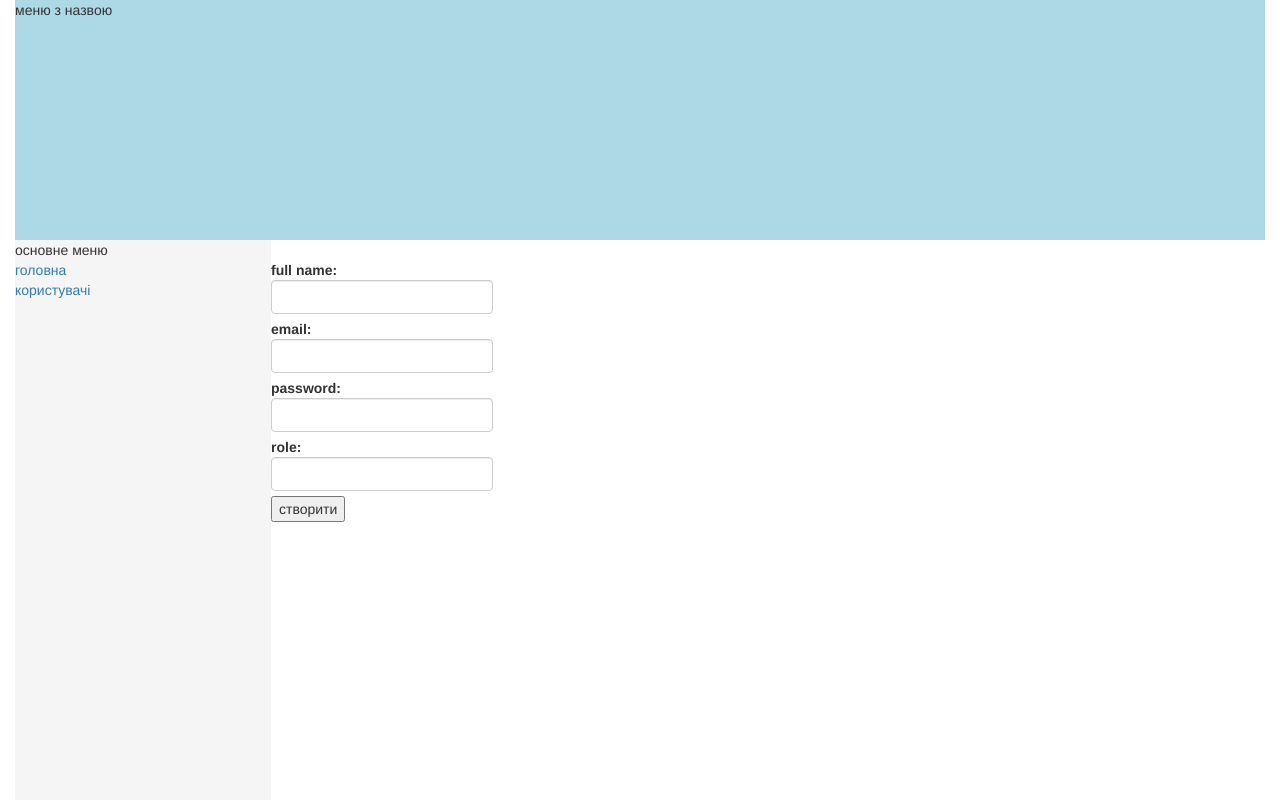
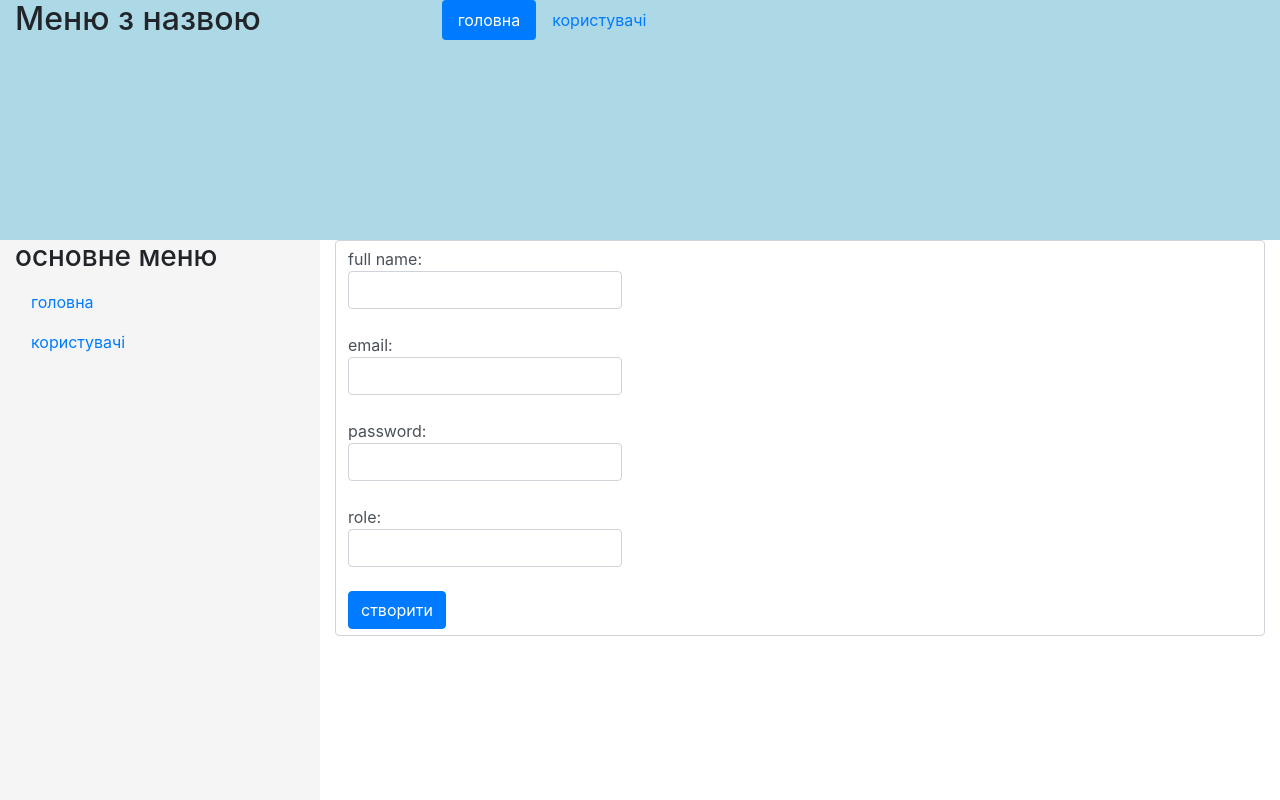
Before and after one commit to mm1krob/test, a plain HTML site: page index.html in a window 1280 px wide. Drawn offline with nearby package versions, Linux system fonts and the light colour scheme.

Commit message:
Update index.html

```diff
--- a/index.html
+++ b/index.html
@@ -4,53 +4,67 @@
     <meta charset="utf-8">
     <title>some page</title>
     <meta name="viewport" content="width=device-width, initial-scale=1">
-    <link rel="stylesheet" href="https://maxcdn.bootstrapcdn.com/bootstrap/3.3.7/css/bootstrap.min.css">
+    <link rel="stylesheet" href="https://maxcdn.bootstrapcdn.com/bootstrap/4.0.0-beta.2/css/bootstrap.min.css">
     <script src="https://ajax.googleapis.com/ajax/libs/jquery/3.2.1/jquery.min.js"></script>
-    <script src="https://maxcdn.bootstrapcdn.com/bootstrap/3.3.7/js/bootstrap.min.js"></script>
+    <script src="https://cdnjs.cloudflare.com/ajax/libs/popper.js/1.12.6/umd/popper.min.js"></script>
+    <script src="https://maxcdn.bootstrapcdn.com/bootstrap/4.0.0-beta.2/js/bootstrap.min.js"></script>
     <link href="style.css" rel="stylesheet" type="text/css">
     <script src="main.js"></script>
 </head>
 <body>
+
     <div class="container-fluid">
-    <div id="head-menu">
-    меню з назвою
+            <div id="head-menu" class="row">
+            <div class="col-sm-4">
+                <h2>Меню з назвою</h2>
+            </div>
+            <div class="col-sm-8">
+                <ul class="nav nav-pills">
+                    <li class="nav-item"> <a class="nav-link active" href="index.html">головна</a></li>
+                    <li class="nav-item"> <a class="nav-link" href="users.html">користувачі</a></li>
+                </ul>
+            </div>
             </div>
 
-    <div id="main-menu">
-    основне меню
-        <br />
-        <a href="index.html">головна</a><br />
-        <a href="users.html">користувачі</a>
-
+        <div class="row">
+            <div id="main-menu" class="col-sm-3">
+                <h3>основне меню</h3>
+                <ul class="nav flex-column">
+                    <li class="nav-item"><a class="nav-link" href="index.html">головна</a></li>
+                    <li class="nav-item"><a class="nav-link" href="users.html">користувачі</a></li>
+                </ul>
             </div>
 
-    <div id="main-field">
-        <form>
+            <div id="main-field" class="col-sm-9">
+        <form class="form-control">
             <div class="form-group">
-                <br />
                 <label>
                 full name:
                 <input type="text" name="full_name" class="form-control">
                 </label>
-            <br />
+            </div>
+            <div class="form-group">
                 <label>
                 email:
                 <input type="text" name="email" class="form-control">
             </label>
-            <br />
+            </div>
+            <div class="form-group">
                 <label>
                 password:
                 <input type="password" name="password" class="form-control">
-            </label> <br />
+                </label>
+            </div>
+            <div class="form-group">
                 <label>
                 role:
                 <input type="text" name="role" class="form-control">
-            </label><br />
-            <button type="button">створити</button>
+                </label>
             </div>
+            <button type="button" class="btn btn-primary">створити</button>
         </form>
         </div>
         </div>
-
+    </div>
 </body>
 </html>
```
Lines whose indentation alone changed are shown as unchanged.
